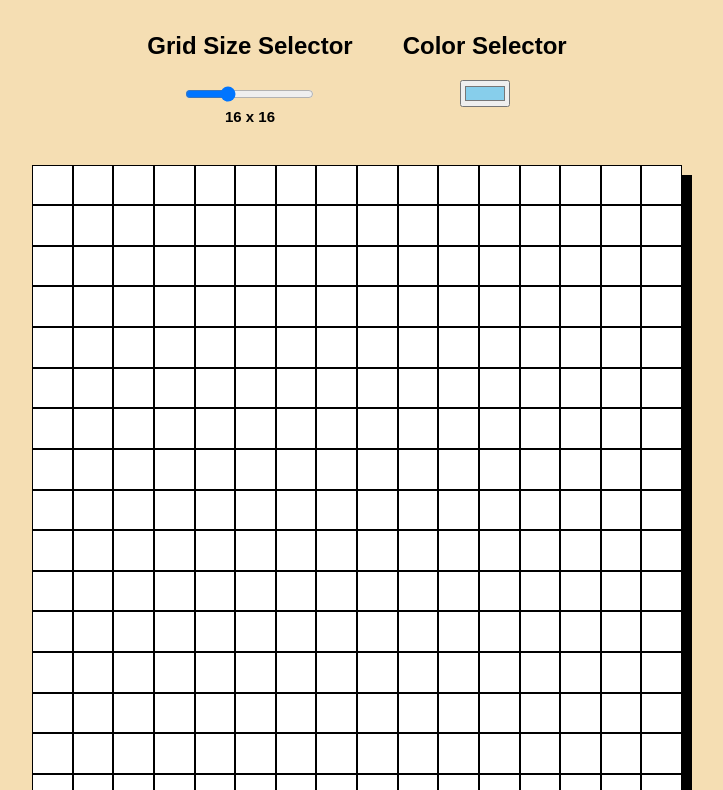
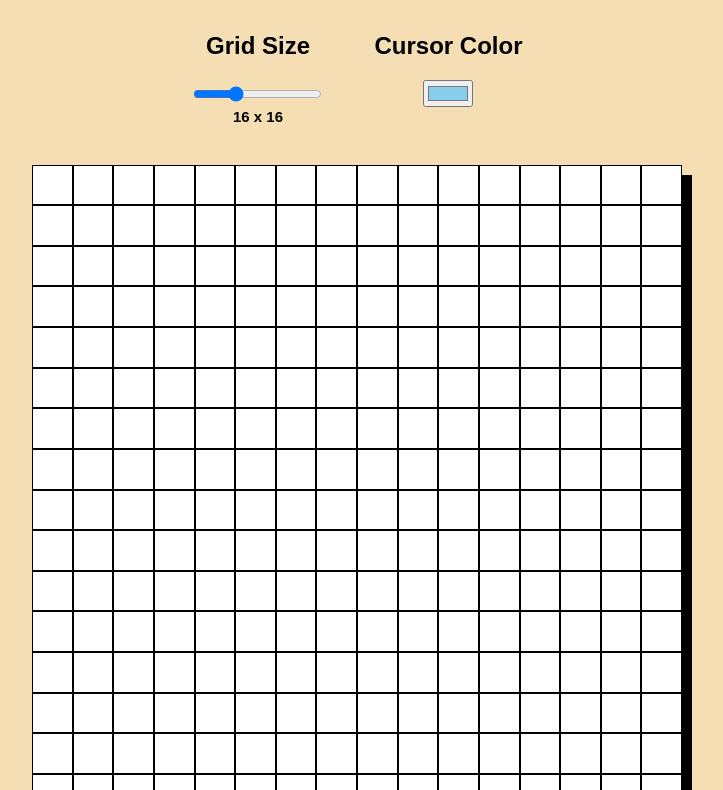
Before and after one commit to StoicScript/Etch-a-Sketch, a plain HTML site: page index.html in a window 1280 px wide. Shown: the part 142-932 px from the top of the page, without its empty margins (283-1006 px from the left). Drawn offline with Linux system fonts and the light colour scheme; a web font is replaced by a local one.

Commit message:
changed tool titles

```diff
--- a/index.html
+++ b/index.html
@@ -17,12 +17,12 @@
 
     <div class="tools">
         <div class="size">
-        <h2>Grid Size Selector<h2>
+        <h2>Grid Size<h2>
         <input id ='range' type="range" min="1" max="50" value='16'>
         <p id='range-num'>0</p>
         </div>
         <div class="colors">
-            <h2>Color Selector<h2></h2>
+            <h2>Cursor Color<h2></h2>
             <input type="color" id="color-picker" name="head" value="#87ceeb">
         </div>
     </div>
```
